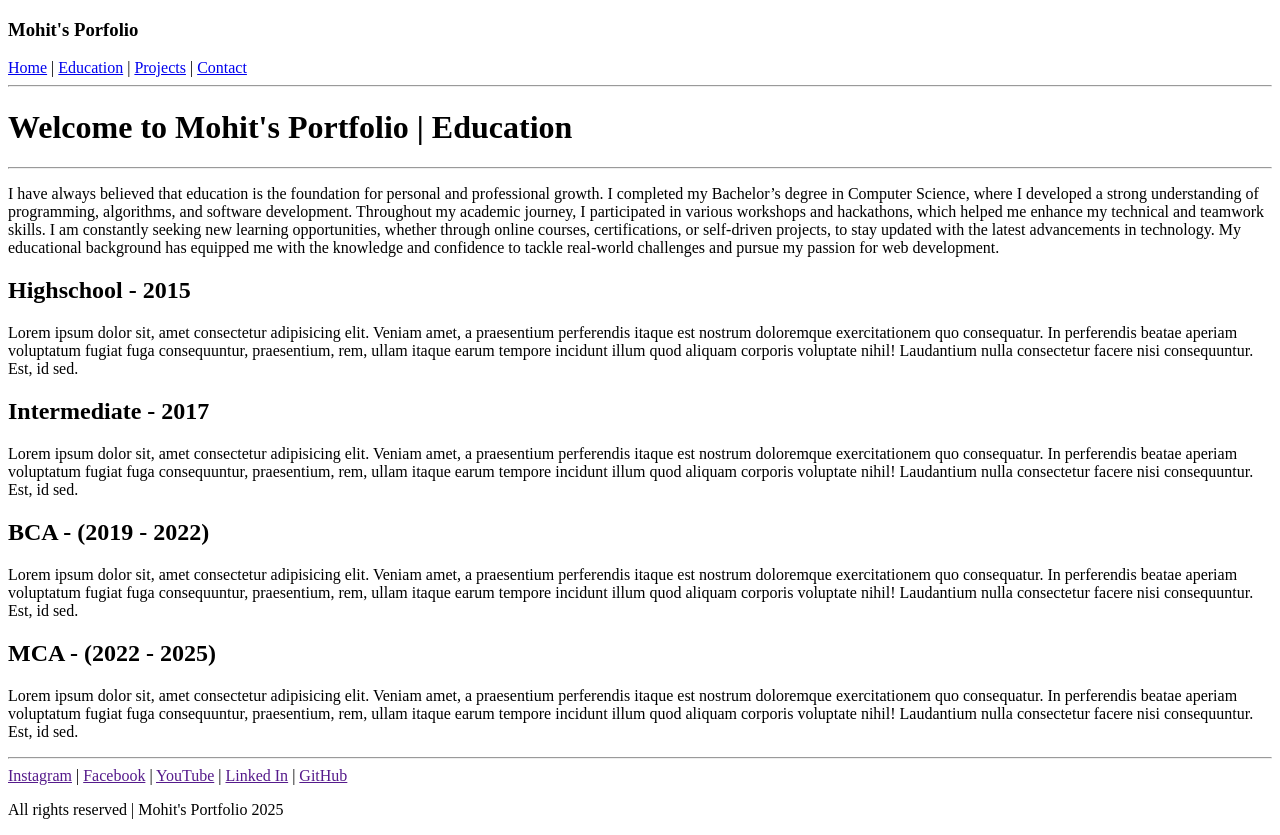
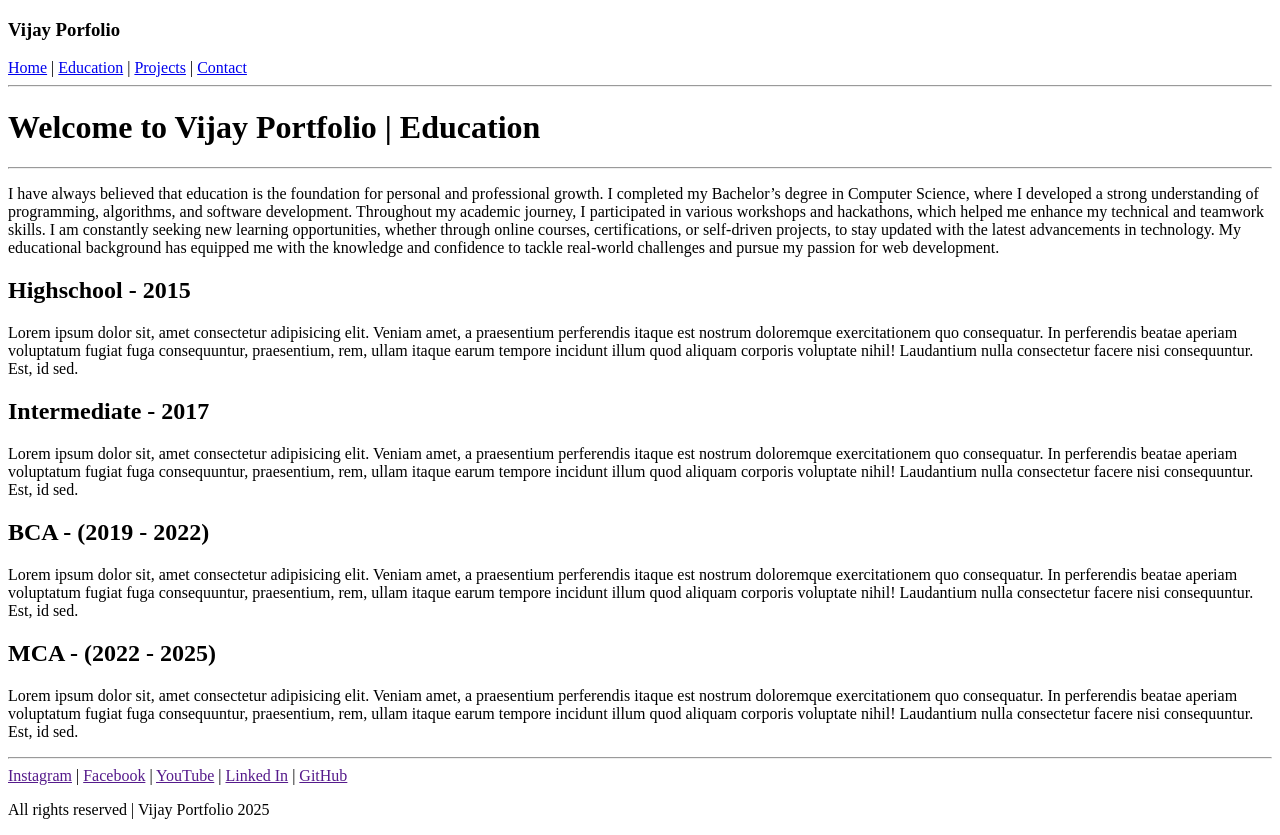
Before and after one commit to Run-Vijay/Index-Repo-1, a plain HTML site: page education.html in a window 1280 px wide. Drawn offline with Linux system fonts and the light colour scheme.

Commit message:
Update education.html

```diff
--- a/education.html
+++ b/education.html
@@ -3,11 +3,11 @@
 <head>
     <meta charset="UTF-8">
     <meta name="viewport" content="width=device-width, initial-scale=1.0">
-    <title>Education | Mohit's Portfolio</title>
+    <title>Education | Vijay Portfolio</title>
 </head>
 <body>
     <header>
-        <h3>Mohit's Porfolio</h3>
+        <h3>Vijay Porfolio</h3>
         <nav>
             <a href="home.html">Home</a>
             <span>|</span>
@@ -21,7 +21,7 @@
 
     <main>
         <hr>
-        <h1>Welcome to Mohit's Portfolio | Education</h1>
+        <h1>Welcome to Vijay Portfolio | Education</h1>
         <hr>
 
         <section>
@@ -63,7 +63,7 @@
         <a href="">Linked In</a>
         <span>|</span>
         <a href="">GitHub</a>
-        <p>All rights reserved | Mohit's Portfolio 2025</p>
+        <p>All rights reserved | Vijay Portfolio 2025</p>
     </footer>
 </body>
 </html>
```
